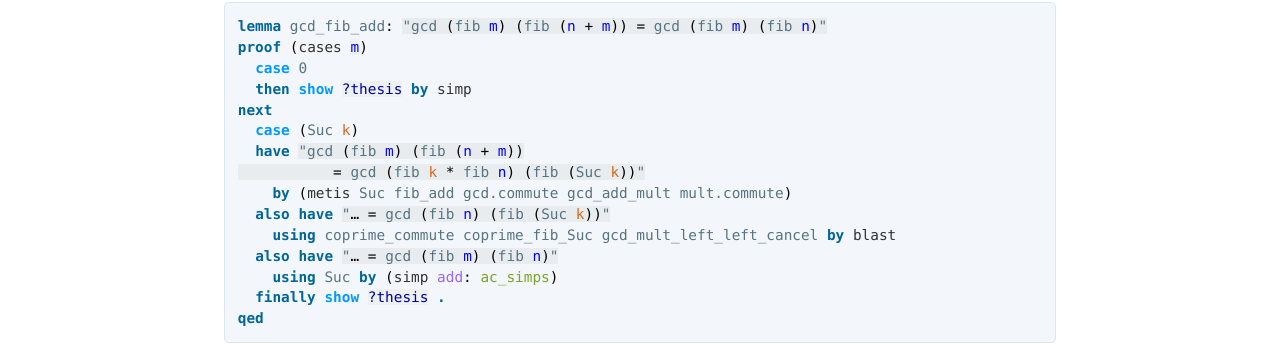
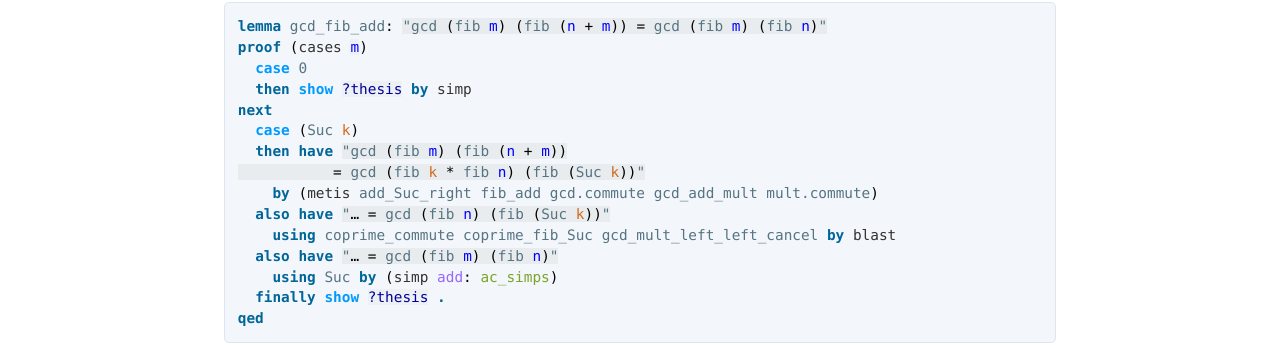
Before and after one commit to lawrencecpaulson/lawrencecpaulson.github.io, a Jekyll site: the page built from _posts/2021-10-20-Fib-example-contd.md, in a window 1280 px wide. Shown: the part 641-986 px from the top of the page. Built offline with Jekyll 4.4.1, drawn with Linux system fonts in a browser that asks for light colours; formulas are drawn with MathJax 3.

Commit message:
Fixed a bad pattern in the Fibonacci example

```diff
--- a/_posts/2021-10-20-Fib-example-contd.md
+++ b/_posts/2021-10-20-Fib-example-contd.md
@@ -19,9 +19,9 @@ The lemma below is proved by cases on whether the natural number *m* equals zero
   <span class="keyword1"><span class="command">then</span></span> <span class="keyword3"><span class="command">show</span></span> <span class="var"><span class="quoted"><span class="var">?thesis</span></span></span> <span class="keyword1"><span class="command">by</span></span> <span class="operator">simp</span>
 <span class="keyword1"><span class="command">next</span></span>
   <span class="keyword3"><span class="command">case</span></span> <span class="main">(</span>Suc <span class="skolem">k</span><span class="main">)</span>
-  <span class="keyword1"><span class="command">have</span></span> <span class="quoted"><span class="quoted">"gcd <span class="main">(</span>fib <span class="free">m</span><span class="main">)</span> <span class="main">(</span>fib <span class="main">(</span><span class="free">n</span> <span class="main">+</span> <span class="free">m</span><span class="main">)</span><span class="main">)</span>
+  <span class="keyword1"><span class="command">then</span></span> <span class="keyword1"><span class="command">have</span></span> <span class="quoted"><span class="quoted">"gcd <span class="main">(</span>fib <span class="free">m</span><span class="main">)</span> <span class="main">(</span>fib <span class="main">(</span><span class="free">n</span> <span class="main">+</span> <span class="free">m</span><span class="main">)</span><span class="main">)</span>
            <span class="main">=</span> gcd <span class="main">(</span>fib <span class="skolem">k</span> <span class="main">*</span> fib <span class="free">n</span><span class="main">)</span> <span class="main">(</span>fib <span class="main">(</span>Suc <span class="skolem">k</span><span class="main">)</span><span class="main">)</span>"</span></span>
-    <span class="keyword1"><span class="command">by</span></span> <span class="main">(</span><span class="operator">metis</span> Suc fib_add gcd.commute gcd_add_mult mult.commute<span class="main">)</span>
+    <span class="keyword1"><span class="command">by</span></span> <span class="main">(</span><span class="operator">metis</span> add_Suc_right fib_add gcd.commute gcd_add_mult mult.commute<span class="main">)</span>
   <span class="keyword1"><span class="command">also</span></span> <span class="keyword1"><span class="command">have</span></span> <span class="quoted"><span class="quoted">"<span class="main">…</span> <span class="main">=</span> gcd <span class="main">(</span>fib <span class="free">n</span><span class="main">)</span> <span class="main">(</span>fib <span class="main">(</span>Suc <span class="skolem">k</span><span class="main">)</span><span class="main">)</span>"</span></span>
     <span class="keyword1"><span class="command">using</span></span> coprime_commute coprime_fib_Suc gcd_mult_left_left_cancel <span class="keyword1"><span class="command">by</span></span> <span class="operator">blast</span>
   <span class="keyword1"><span class="command">also</span></span> <span class="keyword1"><span class="command">have</span></span> <span class="quoted"><span class="quoted">"<span class="main">…</span> <span class="main">=</span> gcd <span class="main">(</span>fib <span class="free">m</span><span class="main">)</span> <span class="main">(</span>fib <span class="free">n</span><span class="main">)</span>"</span></span>
```
Also changed, not shown: other parts of _posts/2021-10-20-Fib-example-contd.md (+1 -1 lines), _posts/2021-10-13-Fib-example.md (+2 -2 lines), 1 other file.
